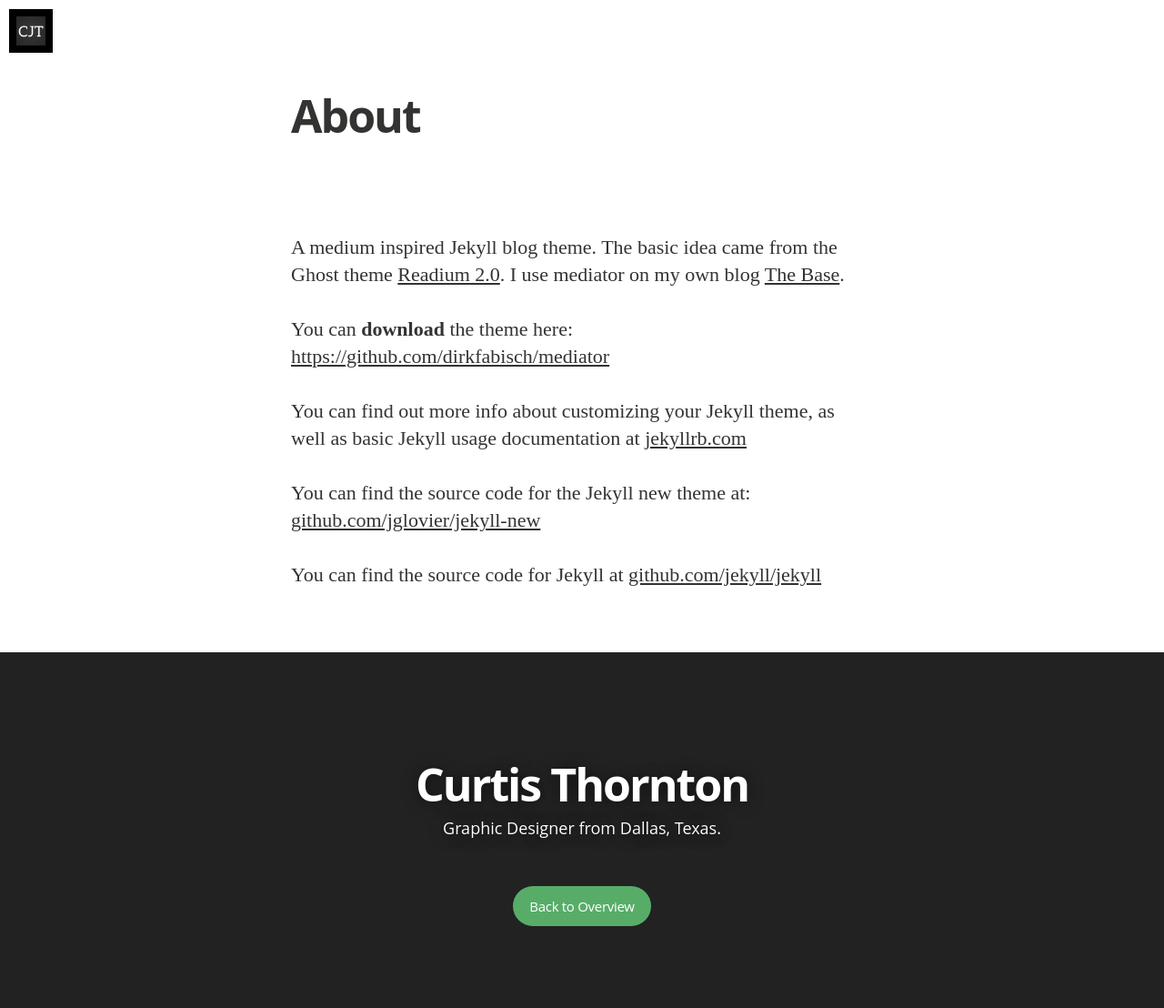
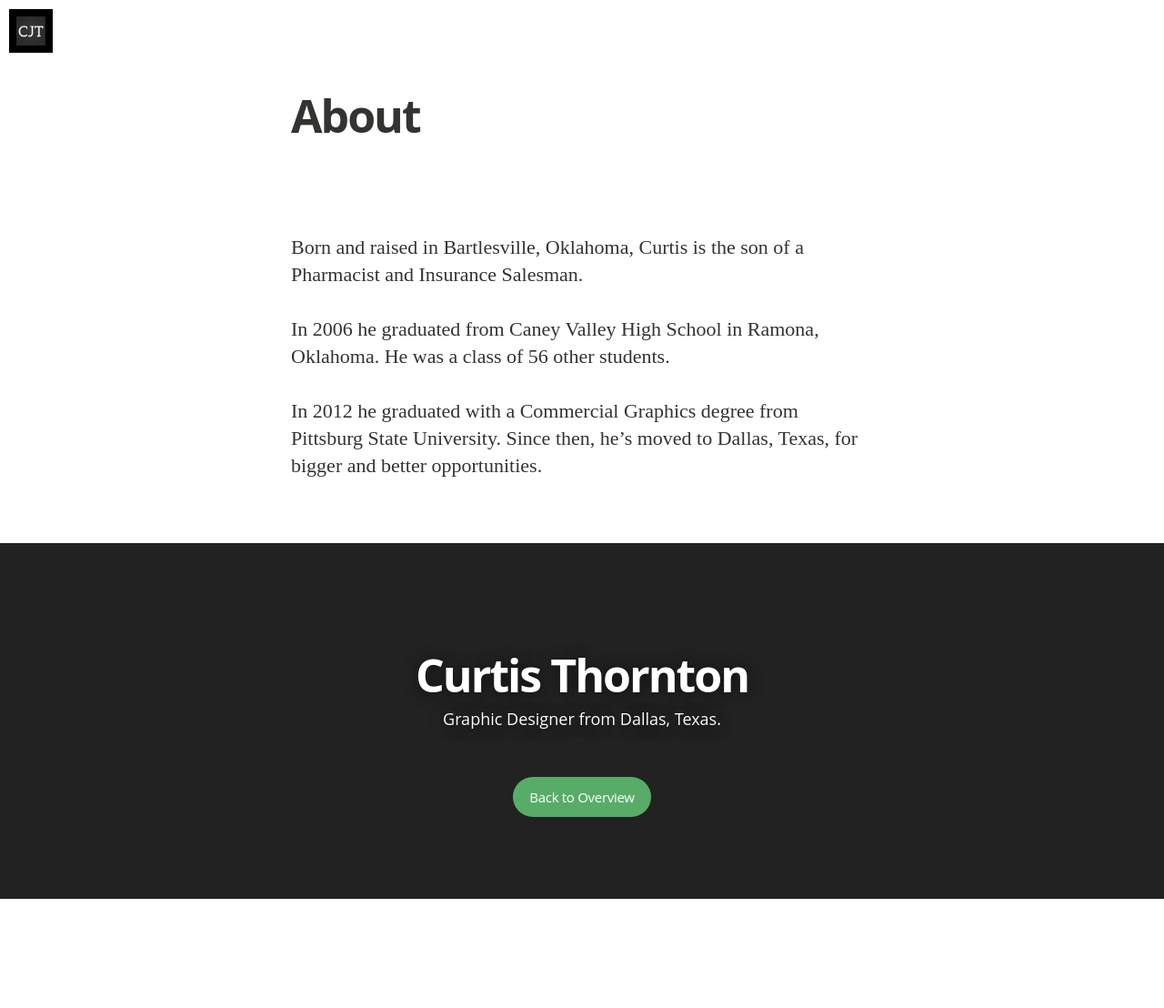
Before and after one commit to curtisthornton/curtisthornton.github.io, a Jekyll site: the page built from about.md, in a window 1280 px wide. Shown: the whole page at 91% size. Built offline with Jekyll 4.4.1, drawn with Linux system fonts in a browser that asks for light colours; nearby versions of some CDN libraries; some web fonts are replaced; Markdown is read by kramdown in place of the engine named in the settings; after the commit the page ends 988 px from its top, so only the background shows below that.

Commit message:
Update about.md

```diff
--- a/about.md
+++ b/about.md
@@ -4,14 +4,8 @@ title: About
 permalink: /about/
 ---
 
-A medium inspired Jekyll blog theme. The basic idea came from the Ghost theme
-[Readium 2.0](http://www.svenread.com/readium-ghost-theme/). I use mediator on my own blog [The Base](blog.base68.com).
+Born and raised in Bartlesville, Oklahoma, Curtis is the son of a Pharmacist and Insurance Salesman.
 
-You can **download** the theme here:
-[https://github.com/dirkfabisch/mediator](https://github.com/dirkfabisch/mediator)
+In 2006 he graduated from Caney Valley High School in Ramona, Oklahoma. He was a class of 56 other students.
 
-You can find out more info about customizing your Jekyll theme, as well as basic Jekyll usage documentation at [jekyllrb.com](http://jekyllrb.com/)
-
-You can find the source code for the Jekyll new theme at: [github.com/jglovier/jekyll-new](https://github.com/jglovier/jekyll-new)
-
-You can find the source code for Jekyll at [github.com/jekyll/jekyll](https://github.com/jekyll/jekyll)
+In 2012 he graduated with a Commercial Graphics degree from Pittsburg State University. Since then, he's moved to Dallas, Texas, for bigger and better opportunities.
```
